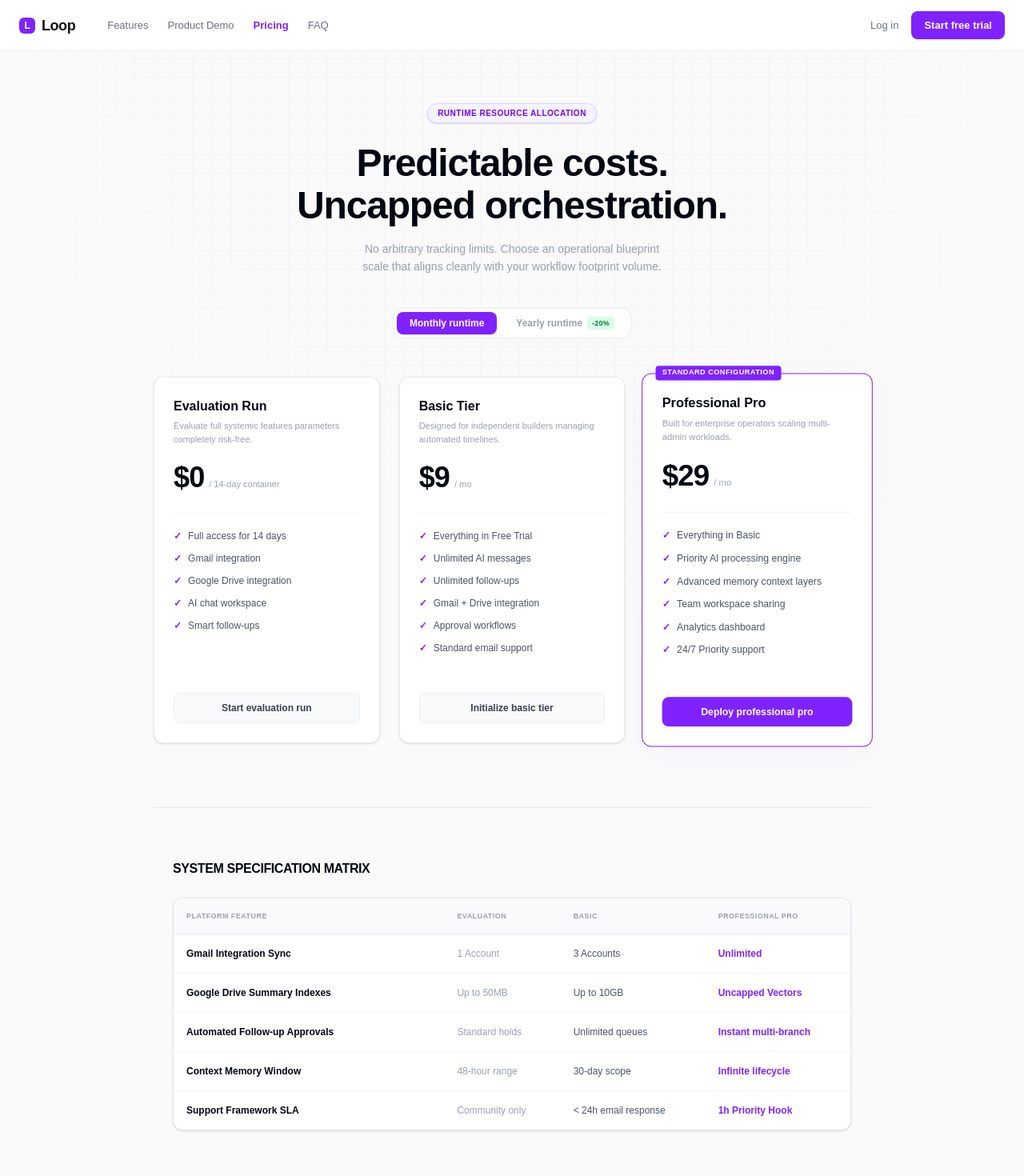
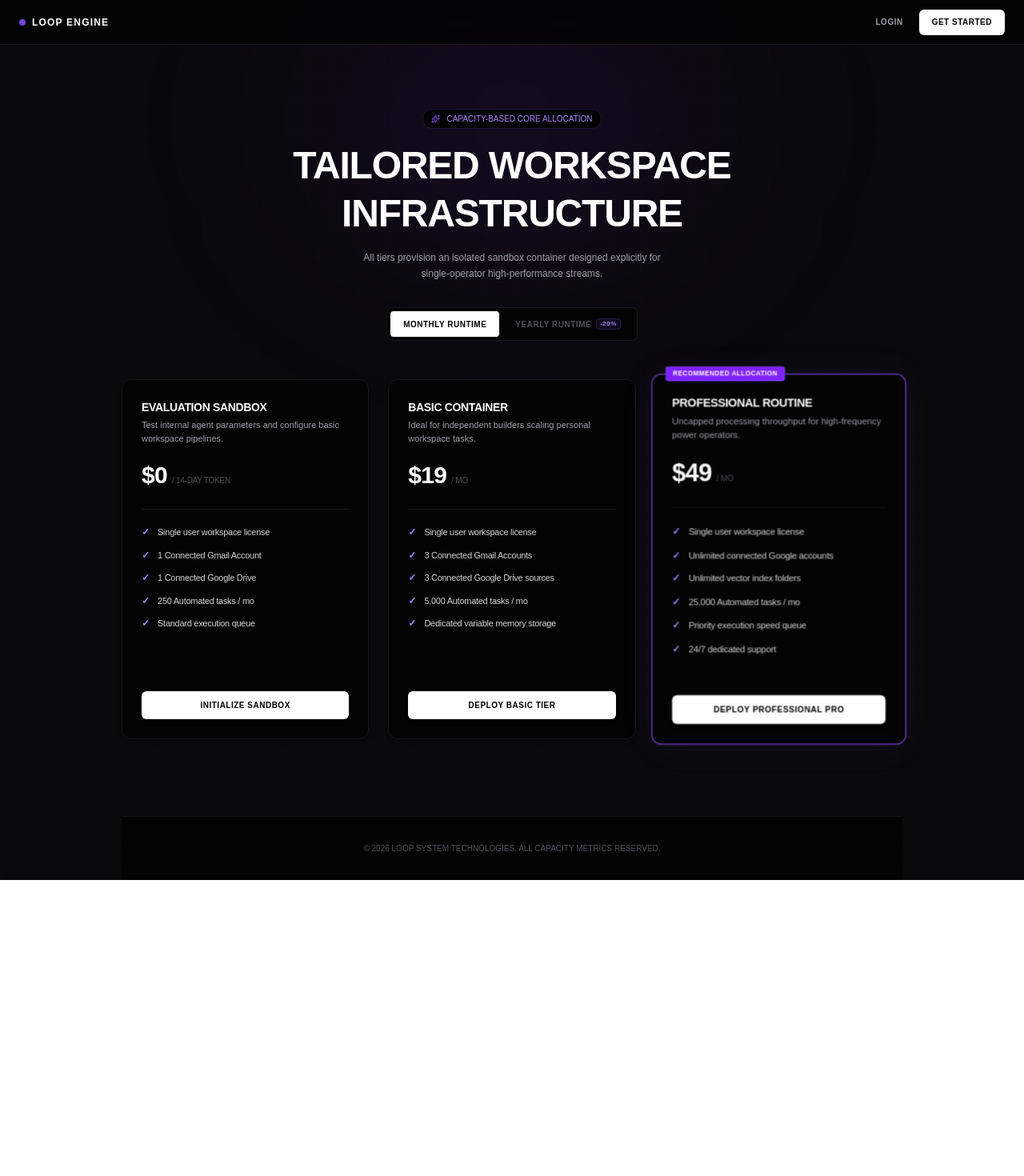
Before and after one commit to aminfxjamal-netizen/loopv1, a Next.js app: page /pricing in a window 1280 px wide. Shown: the top 1470 px of the page at 80% size. After the commit the page ends 1100 px from the top, so only its background shows below. Built offline with nearby package versions, Linux system fonts and the light colour scheme.

Commit message:
Design: Replace light mode pricing page with unified obsidian 3D container matrix

```diff
--- a/app/pricing/page.tsx
+++ b/app/pricing/page.tsx
@@ -1,164 +1,184 @@
 'use client';
 
 import { useState } from 'react';
-import { CheckCircle, HelpCircle, ArrowRight, Menu, X } from 'lucide-react';
+import { ArrowRight, Menu, X, Sparkles, Activity, Cpu, Layers, Shield } from 'lucide-react';
 import Link from 'next/link';
 
-export default function PricingPage() {
+export default function Luxury3DPricingPage() {
   const [billingPeriod, setBillingPeriod] = useState<'monthly' | 'yearly'>('monthly');
   const [menuOpen, setMenuOpen] = useState(false);
 
   const plans = [
     {
-      name: 'Evaluation Run',
+      name: 'Evaluation Sandbox',
       price: 0,
-      desc: 'Evaluate full systemic features parameters completely risk-free.',
-      cta: 'Start evaluation run',
+      desc: 'Test internal agent parameters and configure basic workspace pipelines.',
+      cta: 'Initialize Sandbox',
       highlight: false,
-      features: ['Full access for 14 days', 'Gmail integration', 'Google Drive integration', 'AI chat workspace', 'Smart follow-ups']
+      features: [
+        'Single user workspace license',
+        '1 Connected Gmail Account',
+        '1 Connected Google Drive',
+        '250 Automated tasks / mo',
+        'Standard execution queue'
+      ]
     },
     {
-      name: 'Basic Tier',
-      price: billingPeriod === 'monthly' ? 9 : 7,
-      desc: 'Designed for independent builders managing automated timelines.',
-      cta: 'Initialize basic tier',
+      name: 'Basic Container',
+      price: billingPeriod === 'monthly' ? 19 : 15,
+      desc: 'Ideal for independent builders scaling personal workspace tasks.',
+      cta: 'Deploy Basic Tier',
       highlight: false,
-      features: ['Everything in Free Trial', 'Unlimited AI messages', 'Unlimited follow-ups', 'Gmail + Drive integration', 'Approval workflows', 'Standard email support']
+      features: [
+        'Single user workspace license',
+        '3 Connected Gmail Accounts',
+        '3 Connected Google Drive sources',
+        '5,000 Automated tasks / mo',
+        'Dedicated variable memory storage'
+      ]
     },
     {
-      name: 'Professional Pro',
-      price: billingPeriod === 'monthly' ? 29 : 23,
-      desc: 'Built for enterprise operators scaling multi-admin workloads.',
-      cta: 'Deploy professional pro',
+      name: 'Professional Routine',
+      price: billingPeriod === 'monthly' ? 49 : 39,
+      desc: 'Uncapped processing throughput for high-frequency power operators.',
+      cta: 'Deploy Professional Pro',
       highlight: true,
-      features: ['Everything in Basic', 'Priority AI processing engine', 'Advanced memory context layers', 'Team workspace sharing', 'Analytics dashboard', '24/7 Priority support']
+      features: [
+        'Single user workspace license',
+        'Unlimited connected Google accounts',
+        'Unlimited vector index folders',
+        '25,000 Automated tasks / mo',
+        'Priority execution speed queue',
+        '24/7 dedicated support'
+      ]
     }
   ];
 
   return (
-    <main className="min-h-screen bg-[#FAFAFA] text-[#121212] font-sans antialiased selection:bg-violet-100 selection:text-violet-900 overflow-x-hidden relative flex flex-col">
+    <main className="min-h-screen bg-[#09090B] text-[#E4E4E7] font-mono antialiased relative selection:bg-violet-500/30 selection:text-white overflow-x-hidden flex flex-col">
 
-      {/* Miro-Style Engineering Grid Sub-layer */}
-      <div className="absolute inset-0 bg-[linear-gradient(to_right,#E5E7EB_1px,transparent_1px),linear-gradient(to_bottom,#E5E7EB_1px,transparent_1px)] bg-[size:24px_24px] [mask-image:radial-gradient(ellipse_60%_50%_at_50%_0%,#000_60%,transparent_100%)] opacity-30 pointer-events-none" />
+      {/* 3D Grid Background Matrix */}
+      <div className="absolute inset-0 bg-[linear-gradient(to_right,#1f1f1f15_1px,transparent_1px),linear-gradient(to_bottom,#1f1f1f15_1px,transparent_1px)] bg-[size:32px_32px] pointer-events-none z-0" />
+      <div className="absolute top-0 left-1/2 -translate-x-1/2 w-[500px] h-[300px] bg-violet-600/10 rounded-full blur-[120px] pointer-events-none" />
 
-      {/* FIXED TO STICKY: This guarantees it stays inline and occupies genuine layout space */}
-      <header className="border-b border-[#EEEEEE] sticky top-0 w-full h-16 z-50 bg-white shadow-[0_1px_2px_rgba(0,0,0,0.01)] flex-shrink-0">
+      {/* Navigation Header aligned with Core System */}
+      <header className="border-b border-[#18181B] bg-[#030303]/80 backdrop-blur-md sticky top-0 w-full h-14 z-50 flex-shrink-0">
         <div className="max-w-7xl mx-auto h-full px-6 flex items-center justify-between">
           <div className="flex items-center gap-10">
-            <Link href="/" className="text-lg font-bold tracking-tight text-[#121212] flex items-center gap-2 no-underline">
-              <span className="w-5 h-5 bg-violet-600 rounded-md flex items-center justify-center text-white text-xs font-black">L</span>
-              Loop
-            </Link>
-            <nav className="hidden md:flex items-center gap-6 text-[13px] text-gray-500 font-medium">
-              <Link href="/#features" className="hover:text-black transition no-underline">Features</Link>
-              <Link href="/#demo" className="hover:text-black transition no-underline">Product Demo</Link>
-              <Link href="/pricing" className="text-violet-600 font-bold no-underline">Pricing</Link>
-              <Link href="/#faq" className="hover:text-black transition no-underline">FAQ</Link>
-            </nav>
-          </div>
-          <div className="hidden md:flex items-center gap-4">
-            <Link href="/login" className="text-[13px] text-gray-500 hover:text-black font-medium transition no-underline">Log in</Link>
-            <Link href="/signup" className="px-4 py-2 bg-violet-600 text-white text-[13px] font-semibold rounded-lg hover:bg-violet-700 transition shadow-sm shadow-violet-600/10 no-underline">
-              Start free trial
+            <Link href="/" replace={true} className="text-xs font-black uppercase tracking-widest text-white flex items-center gap-2 no-underline cursor-pointer">
+              <div className="w-2 h-2 bg-violet-500 rounded-full animate-pulse" />
+              Loop Engine
             </Link>
           </div>
-          <button className="md:hidden text-gray-600" onClick={() => setMenuOpen(!menuOpen)}>
-            {menuOpen ? <X size={20} /> : <Menu size={20} />}
+
+          <div className="hidden md:flex items-center gap-5">
+            <Link
+              href="/login"
+              replace={true}
+              className="text-[10px] uppercase tracking-wider font-bold text-[#A1A1AA] hover:text-white transition no-underline cursor-pointer"
+            >
+              Login
+            </Link>
+            <Link
+              href="/signup"
+              replace={true}
+              className="h-8 px-4 bg-white hover:bg-[#E4E4E7] text-black font-black rounded-md transition text-[10px] uppercase tracking-wider flex items-center justify-center shadow-md no-underline cursor-pointer"
+            >
+              Get Started
+            </Link>
+          </div>
+
+          <button className="md:hidden text-[#A1A1AA] hover:text-white transition" onClick={() => setMenuOpen(!menuOpen)}>
+            {menuOpen ? <X size={18} /> : <Menu size={18} />}
           </button>
         </div>
+
+        {/* Mobile Dropdown Protection */}
         {menuOpen && (
-          <div className="absolute top-16 left-0 right-0 border-b border-[#EEEEEE] px-6 py-5 flex flex-col gap-4 bg-white shadow-xl z-50">
-            <Link href="/#features" onClick={() => setMenuOpen(false)} className="text-gray-600 hover:text-black transition text-sm font-medium no-underline">Features</Link>
-            <Link href="/#demo" onClick={() => setMenuOpen(false)} className="text-gray-600 hover:text-black transition text-sm font-medium no-underline">Product Demo</Link>
-            <Link href="/pricing" onClick={() => setMenuOpen(false)} className="text-violet-600 font-bold text-sm no-underline">Pricing</Link>
-            <Link href="/#faq" onClick={() => setMenuOpen(false)} className="text-gray-600 hover:text-black transition text-sm font-medium no-underline">FAQ</Link>
-            <div className="h-px bg-gray-100 my-1" />
-            <Link href="/login" className="text-gray-600 hover:text-black transition text-sm font-medium no-underline">Log in</Link>
-            <Link href="/signup" className="px-4 py-2.5 bg-violet-600 text-white text-sm font-bold rounded-lg hover:bg-violet-700 transition text-center shadow-sm no-underline">Start free trial</Link>
+          <div className="absolute top-14 left-0 w-full bg-[#030303] border-b border-[#18181B] p-6 flex flex-col gap-4 z-50 md:hidden">
+            <Link href="/login" replace={true} className="text-xs uppercase tracking-wider font-bold text-[#A1A1AA] no-underline">Login</Link>
+            <Link href="/signup" replace={true} className="text-xs uppercase tracking-wider font-bold text-white no-underline">Get Started</Link>
           </div>
         )}
       </header>
 
-      {/* Main Content Viewport Area */}
-      <div className="flex-1 relative z-10 w-full overflow-y-auto">
+      {/* Main Core Layout View */}
+      <div className="flex-1 relative z-10 w-full overflow-y-auto max-w-5xl mx-auto px-6 [perspective:1200px]">
 
-        {/* Unique Technical Title Section */}
-        <section className="pt-16 pb-12 px-6 text-center">
-          <div className="max-w-3xl mx-auto">
-            <div className="inline-flex items-center gap-1.5 px-3 py-1 rounded-full border border-violet-200 bg-violet-50 text-[10px] text-violet-700 font-bold uppercase tracking-wider font-mono mb-6 shadow-sm">
-              Runtime Resource Allocation
+        <section className="pt-20 pb-12 text-center space-y-4">
+          <div className="inline-flex items-center gap-2 text-[10px] text-violet-400 border border-violet-500/20 px-2.5 py-1 rounded-full bg-[#030303] shadow-inner mx-auto">
+            <Sparkles size={11} className="text-violet-500" />
+            <span>CAPACITY-BASED CORE ALLOCATION</span>
           </div>
-            <h1 className="text-4xl sm:text-5xl font-extrabold tracking-tight text-gray-950 mb-4 max-w-2xl mx-auto leading-[1.1]">
-              Predictable costs.<br />Uncapped orchestration.
+          <h1 className="text-3xl md:text-5xl font-black tracking-tight text-white uppercase max-w-2xl mx-auto leading-tight">
+            Tailored Workspace Infrastructure
           </h1>
-            <p className="text-xs md:text-sm text-gray-400 max-w-sm mx-auto mb-10 font-normal leading-relaxed">
-              No arbitrary tracking limits. Choose an operational blueprint scale that aligns cleanly with your workflow footprint volume.
+          <p className="text-xs text-[#A1A1AA] max-w-sm mx-auto font-sans font-medium leading-relaxed pb-4">
+            All tiers provision an isolated sandbox container designed explicitly for single-operator high-performance streams.
           </p>
 
-            {/* Billing Toggle Control */}
-            <div className="inline-flex items-center gap-2 p-1 bg-white border border-gray-200/80 rounded-xl shadow-[0_2px_10px_rgba(0,0,0,0.01)]">
+          {/* Runtime Switcher Frame */}
+          <div className="inline-flex items-center gap-1 p-1 bg-[#030303] border border-[#18181B] rounded-lg shadow-inner">
             <button
               type="button"
               onClick={() => setBillingPeriod('monthly')}
-                className={`px-4 py-1.5 text-xs font-bold rounded-lg transition-all ${billingPeriod === 'monthly' ? 'bg-violet-600 text-white shadow-sm' : 'text-gray-400 hover:text-gray-600'}`}
+              className={`h-8 px-4 text-[10px] uppercase tracking-wider font-bold rounded transition-all ${billingPeriod === 'monthly' ? 'bg-white text-black font-black' : 'text-[#52525B] hover:text-[#A1A1AA]'}`}
             >
               Monthly runtime
             </button>
             <button
               type="button"
               onClick={() => setBillingPeriod('yearly')}
-                className={`px-4 py-1.5 text-xs font-bold rounded-lg transition-all flex items-center gap-1.5 ${billingPeriod === 'yearly' ? 'bg-violet-600 text-white shadow-sm' : 'text-gray-400 hover:text-gray-600'}`}
+              className={`h-8 px-4 text-[10px] uppercase tracking-wider font-bold rounded transition-all flex items-center gap-1.5 ${billingPeriod === 'yearly' ? 'bg-white text-black font-black' : 'text-[#52525B] hover:text-[#A1A1AA]'}`}
             >
               Yearly runtime
-                <span className={`px-1.5 py-0.5 rounded text-[9px] font-black tracking-wide font-mono ${billingPeriod === 'yearly' ? 'bg-violet-500 text-white' : 'bg-green-100 text-green-700'}`}>-20%</span>
+              <span className={`px-1 rounded text-[8px] font-mono ${billingPeriod === 'yearly' ? 'bg-violet-600 text-white' : 'bg-violet-500/10 text-violet-400 border border-violet-500/20'}`}>-20%</span>
             </button>
-            </div>
           </div>
         </section>
 
-        {/* Pricing Cards Grid Explicit Frame */}
-        <section className="pb-20 px-6 max-w-5xl mx-auto">
-          <div className="grid md:grid-cols-3 gap-6 max-w-4xl mx-auto items-stretch">
+        {/* Pricing Cards Grid with Custom Depth Elevation */}
+        <section className="pb-24">
+          <div className="grid md:grid-cols-3 gap-6 items-stretch [transform-style:preserve-3d]">
             {plans.map((plan, i) => (
               <div
                 key={i}
-                className={`p-6 rounded-xl border text-left flex flex-col justify-between bg-white relative transition duration-300 ${
+                className={`p-6 rounded-xl border text-left flex flex-col justify-between bg-[#030303] relative transition-all duration-300 ${
                   plan.highlight
-                    ? 'border-violet-600 shadow-[0_12px_40px_rgba(124,58,237,0.04)] md:scale-[1.02]'
-                    : 'border-gray-200/80 shadow-sm hover:border-gray-300'
+                    ? 'border-violet-500 shadow-[0_0_40px_rgba(124,58,237,0.1)] md:scale-[1.03] z-10'
+                    : 'border-[#18181B] hover:border-[#27272A] shadow-md'
                 }`}
               >
                 {plan.highlight && (
-                  <span className="absolute -top-2.5 left-4 px-2 py-0.5 bg-violet-600 text-white font-mono text-[9px] uppercase tracking-wider rounded font-black">Standard Configuration</span>
+                  <span className="absolute -top-2.5 left-4 px-2 py-0.5 bg-violet-600 text-white font-mono text-[8px] uppercase tracking-wider rounded font-black border border-violet-400/30">Recommended Allocation</span>
                 )}
+
                 <div className="flex-1 flex flex-col">
-                  <h3 className="font-bold text-base text-gray-950 mb-1">{plan.name}</h3>
-                  <p className="text-gray-400 text-[11px] mb-5 font-normal leading-normal min-h-[32px]">{plan.desc}</p>
+                  <h3 className="font-black text-sm uppercase text-white tracking-tight mb-1">{plan.name}</h3>
+                  <p className="text-[#A1A1AA] text-[11px] font-sans font-medium mb-5 leading-normal min-h-[32px]">{plan.desc}</p>
 
                   <div className="mb-6 flex items-baseline gap-1.5">
-                    <span className="text-4xl font-extrabold tracking-tight text-gray-950">${plan.price}</span>
-                    <span className="text-[11px] text-gray-400 font-mono font-medium">
-                      {plan.price === 0 ? '/ 14-day container' : billingPeriod === 'monthly' ? '/ mo' : '/ mo (billed annually)'}
+                    <span className="text-3xl font-black tracking-tight text-white">${plan.price}</span>
+                    <span className="text-[10px] text-[#52525B] font-mono uppercase tracking-tight">
+                      {plan.price === 0 ? '/ 14-day token' : billingPeriod === 'monthly' ? '/ mo' : '/ mo (annual billing)'}
                     </span>
                   </div>
 
-                  <ul className="flex flex-col gap-3 mb-8 border-t border-gray-100 pt-5 flex-1">
+                  <ul className="flex flex-col gap-3 mb-8 border-t border-[#18181B] pt-5 flex-1">
                     {plan.features.map((feature, j) => (
-                      <li key={j} className="flex items-start gap-2 text-xs text-gray-600 font-normal">
-                        <span className="text-violet-600 font-bold text-xs leading-none mt-0.5">✓</span>
-                        <span>{feature}</span>
+                      <li key={j} className="flex items-start gap-2.5 text-[11px] text-[#D4D4D8]">
+                        <span className="text-violet-400 font-bold text-xs leading-none mt-0.5">✓</span>
+                        <span className="tracking-tight">{feature}</span>
                       </li>
                     ))}
                   </ul>
                 </div>
 
+                {/* Get Started Action Redirect Block */}
                 <Link
                   href="/signup"
-                  className={`block w-full mt-4 py-2.5 rounded-lg text-center text-xs font-bold transition no-underline ${
-                    plan.highlight
-                      ? 'bg-violet-600 text-white hover:bg-violet-700 shadow-sm'
-                      : 'bg-gray-50 border border-gray-200/60 text-gray-700 hover:bg-gray-100'
-                  }`}
+                  replace={true}
+                  className="block w-full mt-4 py-2.5 bg-white hover:bg-[#E4E4E7] text-black text-center text-[10px] font-black uppercase tracking-wider rounded-md transition no-underline shadow-md cursor-pointer"
                 >
                   {plan.cta}
                 </Link>
@@ -167,69 +187,9 @@ export default function PricingPage() {
           </div>
         </section>
 
-        {/* Feature Comparison Matrix Table */}
-        <section className="py-16 px-6 max-w-4xl mx-auto border-t border-gray-200">
-          <h2 className="text-base font-bold text-gray-950 tracking-tight text-left mb-6 font-mono uppercase">System Specification Matrix</h2>
-          <div className="w-full overflow-x-auto rounded-xl border border-gray-200 bg-white shadow-sm">
-            <table className="w-full text-left border-collapse min-w-[600px] text-xs">
-              <thead>
-                <tr className="bg-gray-50 border-b border-gray-200 text-gray-400 font-mono text-[9px] uppercase tracking-wider">
-                  <th className="p-4 font-bold w-2/5">Platform Feature</th>
-                  <th className="p-4 font-bold">Evaluation</th>
-                  <th className="p-4 font-bold">Basic</th>
-                  <th className="p-4 font-bold">Professional Pro</th>
-                </tr>
-              </thead>
-              <tbody className="divide-y divide-gray-100 font-sans text-gray-700">
-                <tr>
-                  <td className="p-4 font-semibold text-gray-950">Gmail Integration Sync</td>
-                  <td className="p-4 text-gray-400 font-medium">1 Account</td>
-                  <td className="p-4 text-gray-600 font-medium">3 Accounts</td>
-                  <td className="p-4 text-violet-600 font-bold">Unlimited</td>
-                </tr>
-                <tr>
-                  <td className="p-4 font-semibold text-gray-950">Google Drive Summary Indexes</td>
-                  <td className="p-4 text-gray-400 font-medium">Up to 50MB</td>
-                  <td className="p-4 text-gray-600 font-medium">Up to 10GB</td>
-                  <td className="p-4 text-violet-600 font-bold">Uncapped Vectors</td>
-                </tr>
-                <tr>
-                  <td className="p-4 font-semibold text-gray-950">Automated Follow-up Approvals</td>
-                  <td className="p-4 text-gray-400 font-medium">Standard holds</td>
-                  <td className="p-4 text-gray-600 font-medium">Unlimited queues</td>
-                  <td className="p-4 text-violet-600 font-bold">Instant multi-branch</td>
-                </tr>
-                <tr>
-                  <td className="p-4 font-semibold text-gray-950">Context Memory Window</td>
-                  <td className="p-4 text-gray-400 font-medium">48-hour range</td>
-                  <td className="p-4 text-gray-600 font-medium">30-day scope</td>
-                  <td className="p-4 text-violet-600 font-bold">Infinite lifecycle</td>
-                </tr>
-                <tr>
-                  <td className="p-4 font-semibold text-gray-950">Support Framework SLA</td>
-                  <td className="p-4 text-gray-400 font-medium">Community only</td>
-                  <td className="p-4 text-gray-600 font-medium">&lt; 24h email response</td>
-                  <td className="p-4 text-violet-600 font-bold">1h Priority Hook</td>
-                </tr>
-              </tbody>
-            </table>
-          </div>
-        </section>
-
-        {/* Corporate Minimal Footer */}
-        <footer className="border-t border-gray-200 py-12 px-6 bg-white text-xs text-gray-400 font-medium mt-12">
-          <div className="max-w-6xl mx-auto flex flex-col md:flex-row items-center justify-between gap-6">
-            <span className="font-bold text-sm text-gray-900 flex items-center gap-1.5">
-              <span className="w-4 h-4 bg-violet-600 rounded flex items-center justify-center text-white text-[9px] font-black">L</span>
-              Loop
-            </span>
-            <div className="flex gap-6">
-              <a href="#" className="hover:text-black transition">Privacy</a>
-              <a href="#" className="hover:text-black transition">Terms</a>
-              <a href="#" className="hover:text-black transition">Contact</a>
-            </div>
-            <p className="font-mono text-[10px]">&copy; 2026 Loop Engine Studio. All rights reserved.</p>
-          </div>
+        {/* Footer */}
+        <footer className="border-t border-[#18181B] bg-[#030303] py-8 text-center text-[10px] text-[#52525B] w-full">
+          <p>© 2026 LOOP SYSTEM TECHNOLOGIES. ALL CAPACITY METRICS RESERVED.</p>
         </footer>
 
       </div>
```
Lines whose indentation alone changed are shown as unchanged.
